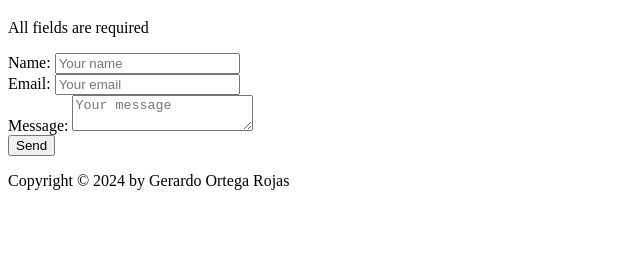
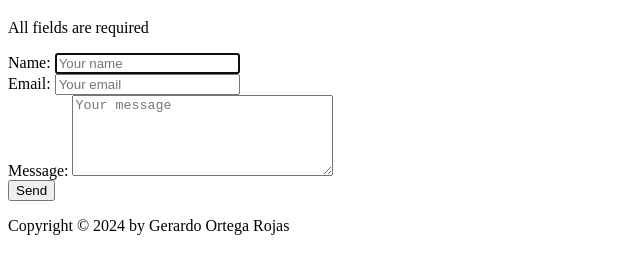
Before and after one commit to GeraOR/Basic-HTML-Website, a plain HTML site: page html/contact.html in a window 1280 px wide. Shown: the part 149-422 px from the top of the page, without its empty margins (0-640 px from the left). Drawn offline with Linux system fonts and the light colour scheme.

Commit message:
autofocus, rows and cols

```diff
--- a/html/contact.html
+++ b/html/contact.html
@@ -26,11 +26,11 @@
         <form action="" method="post">
             <p>All fields are required</p>
             <label for="name">Name:</label>
-            <input type="text" id="name" name="name" placeholder="Your name" required><br>
+            <input type="text" id="name" name="name" placeholder="Your name" required autofocus><br>
             <label for="email">Email:</label>
             <input type="email" id="email" name="email" placeholder="Your email" required><br>
             <label for="message">Message:</label>
-            <textarea id="message" name="message" placeholder="Your message" required></textarea><br>
+            <textarea id="message" name="message" placeholder="Your message" required rows="5" cols="30"></textarea><br>
             <button type="submit">Send</button>
         </form>
     </main>
```
